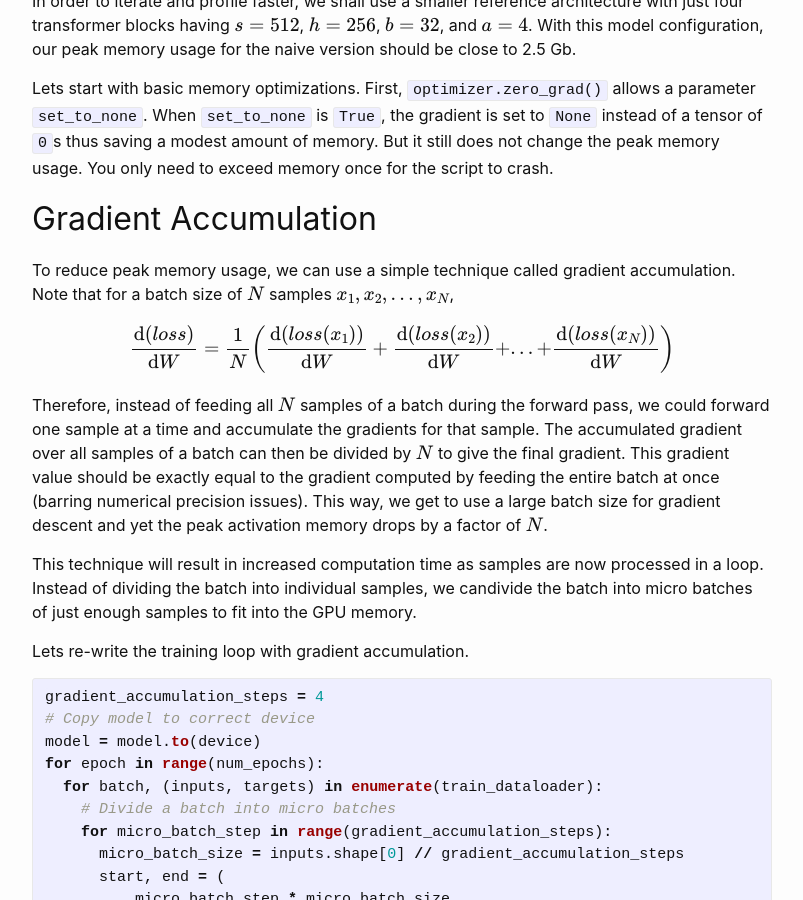
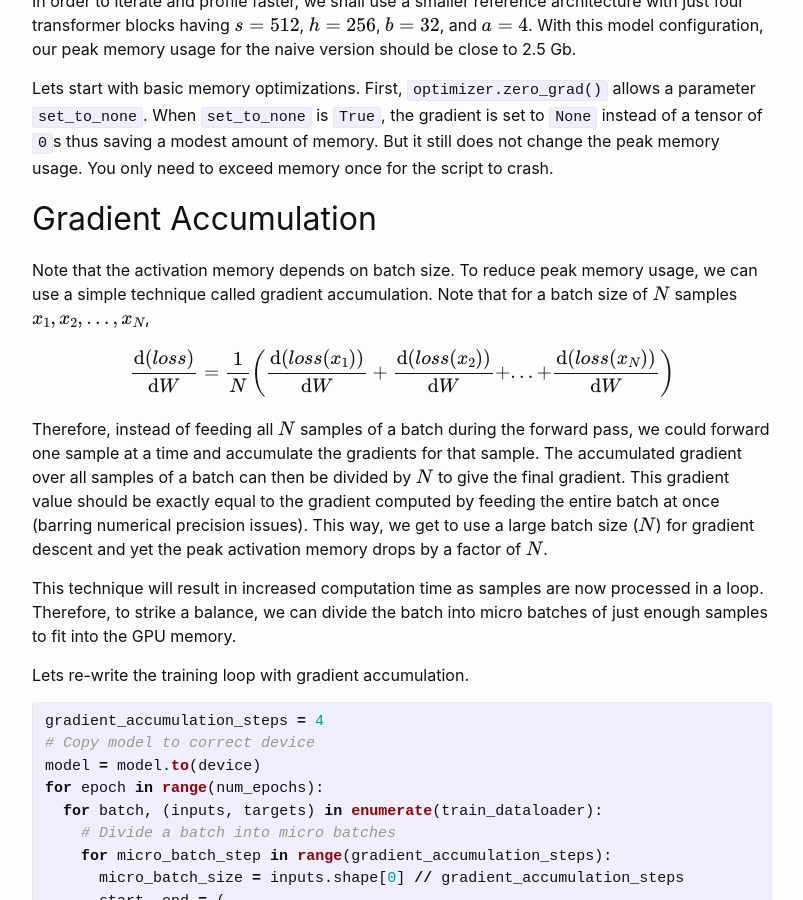
Before and after one commit to gauravtendolkar/gauravtendolkar.github.io, a Jekyll site: the page built from docs/_posts/2024-05-27-Optimising-the-Training-Loop.markdown, in a window 1280 px wide and 900 px high, scrolled down 3831 px. Shown: the whole window, without its empty margins (238-1041 px from the left). Built offline with Jekyll 4.4.1, drawn with Linux system fonts in a browser that asks for light colours; formulas are drawn with MathJax 3.

Commit message:
post changes

```diff
--- a/docs/_posts/2024-05-27-Optimising-the-Training-Loop.markdown
+++ b/docs/_posts/2024-05-27-Optimising-the-Training-Loop.markdown
@@ -90,15 +90,15 @@ Lets start with basic memory optimizations. First, `optimizer.zero_grad()` allow
 
 ## Gradient Accumulation
 
-To reduce peak memory usage, we can use a simple technique called gradient accumulation. Note that for a batch size of $N$ samples $x_1, x_2, ..., x_N$,
+Note that the activation memory depends on batch size. To reduce peak memory usage, we can use a simple technique called gradient accumulation. Note that for a batch size of $N$ samples $x_1, x_2, ..., x_N$,
 
 $$
 \frac{\text{d}(loss)}{\text{d}W} =  \frac{1}{N}\left(\frac{\text{d}(loss(x_1))}{\text{d}W} + \frac{\text{d}(loss(x_2))}{\text{d}W} + ... + \frac{\text{d}(loss(x_N))}{\text{d}W}\right)
 $$
 
-Therefore, instead of feeding all $N$ samples of a batch during the forward pass, we could forward one sample at a time and accumulate the gradients for that sample. The accumulated gradient over all samples of a batch can then be divided by $N$ to give the final gradient. This gradient value should be exactly equal to the gradient computed by feeding the entire batch at once (barring numerical precision issues). This way, we get to use a large batch size for gradient descent and yet the peak activation memory drops by a factor of $N$.
+Therefore, instead of feeding all $N$ samples of a batch during the forward pass, we could forward one sample at a time and accumulate the gradients for that sample. The accumulated gradient over all samples of a batch can then be divided by $N$ to give the final gradient. This gradient value should be exactly equal to the gradient computed by feeding the entire batch at once (barring numerical precision issues). This way, we get to use a large batch size ($N$) for gradient descent and yet the peak activation memory drops by a factor of $N$.
 
-This technique will result in increased computation time as samples are now processed in a loop. Instead of dividing the batch into individual samples, we candivide the batch into micro batches of just enough samples to fit into the GPU memory.
+This technique will result in increased computation time as samples are now processed in a loop. Therefore, to strike a balance, we can divide the batch into micro batches of just enough samples to fit into the GPU memory.
 
 Lets re-write the training loop with gradient accumulation.
 
```
